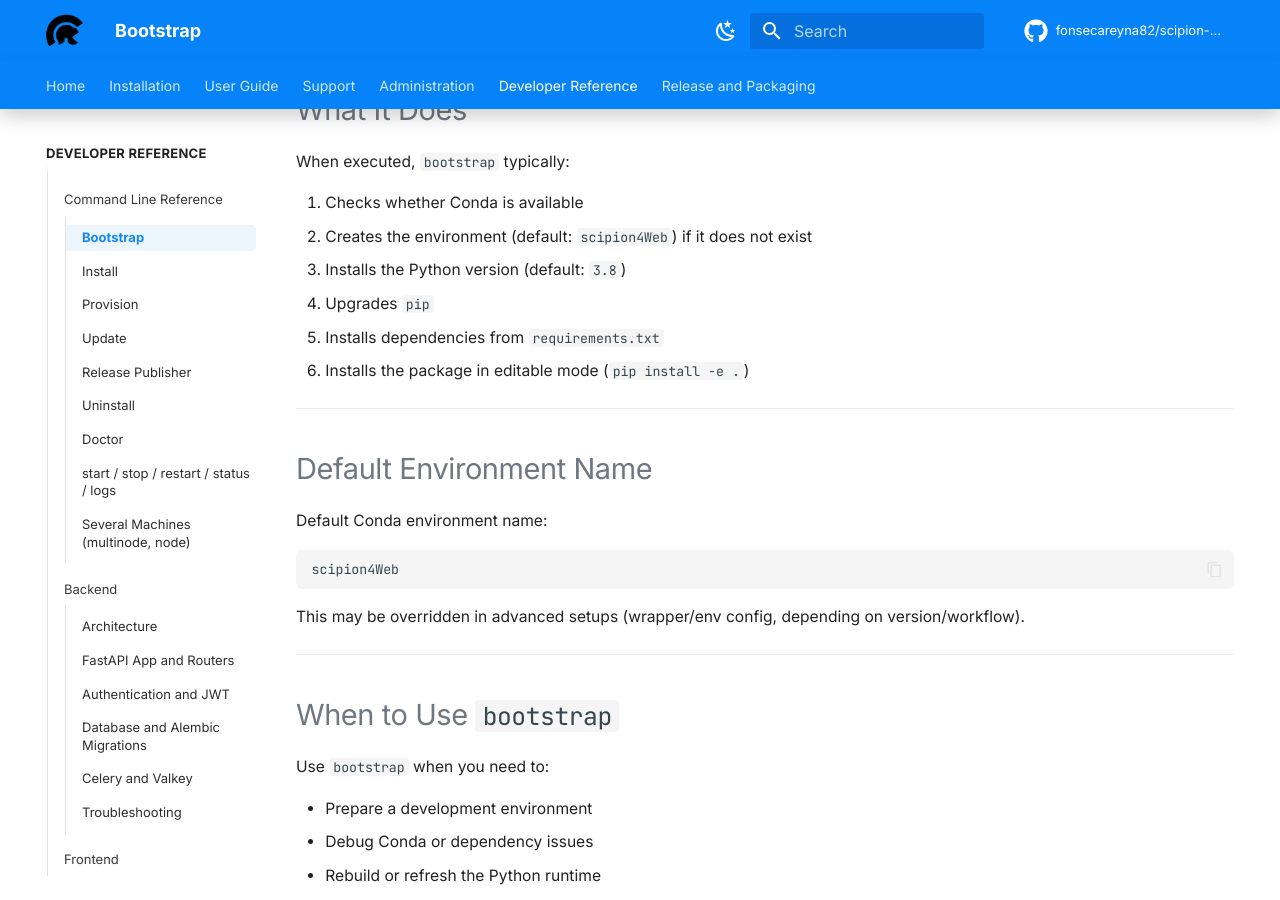
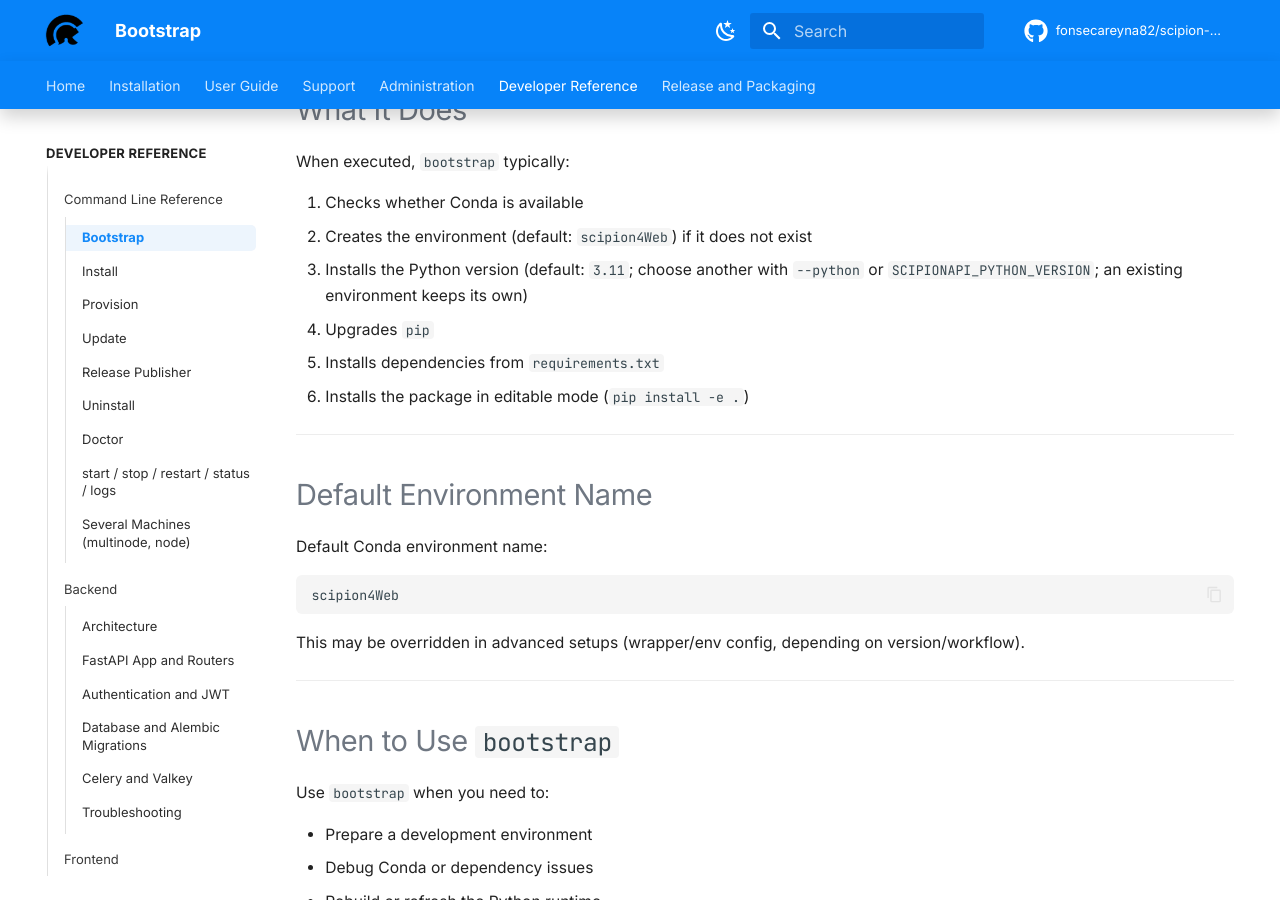
Before and after one commit to fonsecareyna82/scipion-docs, an MkDocs documentation site: the page built from docs/cli/bootstrap.md, in a window 1280 px wide and 900 px high, scrolled down 761 px. Built offline with MkDocs 1.6.1 and Material for MkDocs 9.7.7, drawn with Linux system fonts in a browser that asks for light colours; comment, search, counter and statistics services are not loaded; the version menu is left out.

Commit message:
Make Python 3.11 the default for new installations in the bootstrap and manual installation docs

```diff
--- a/docs/cli/bootstrap.md
+++ b/docs/cli/bootstrap.md
@@ -34,7 +34,7 @@ When executed, `bootstrap` typically:
 
 1. Checks whether Conda is available
 2. Creates the environment (default: `scipion4Web`) if it does not exist
-3. Installs the Python version (default: `3.8`)
+3. Installs the Python version (default: `3.11`; choose another with `--python` or `SCIPIONAPI_PYTHON_VERSION`; an existing environment keeps its own)
 4. Upgrades `pip`
 5. Installs dependencies from `requirements.txt`
 6. Installs the package in editable mode (`pip install -e .`)
```
Also changed, not shown: docs/installation/manual-install.md (+1 -1 lines).
